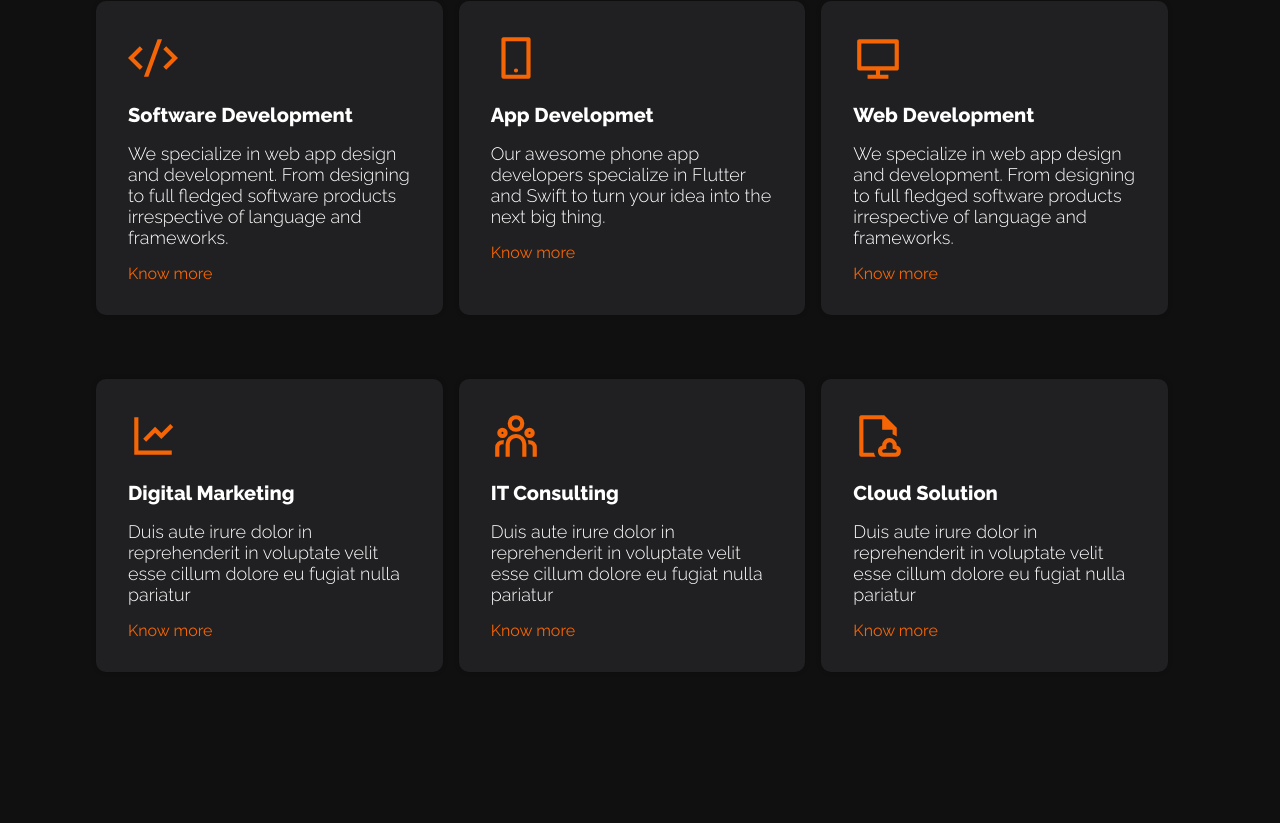
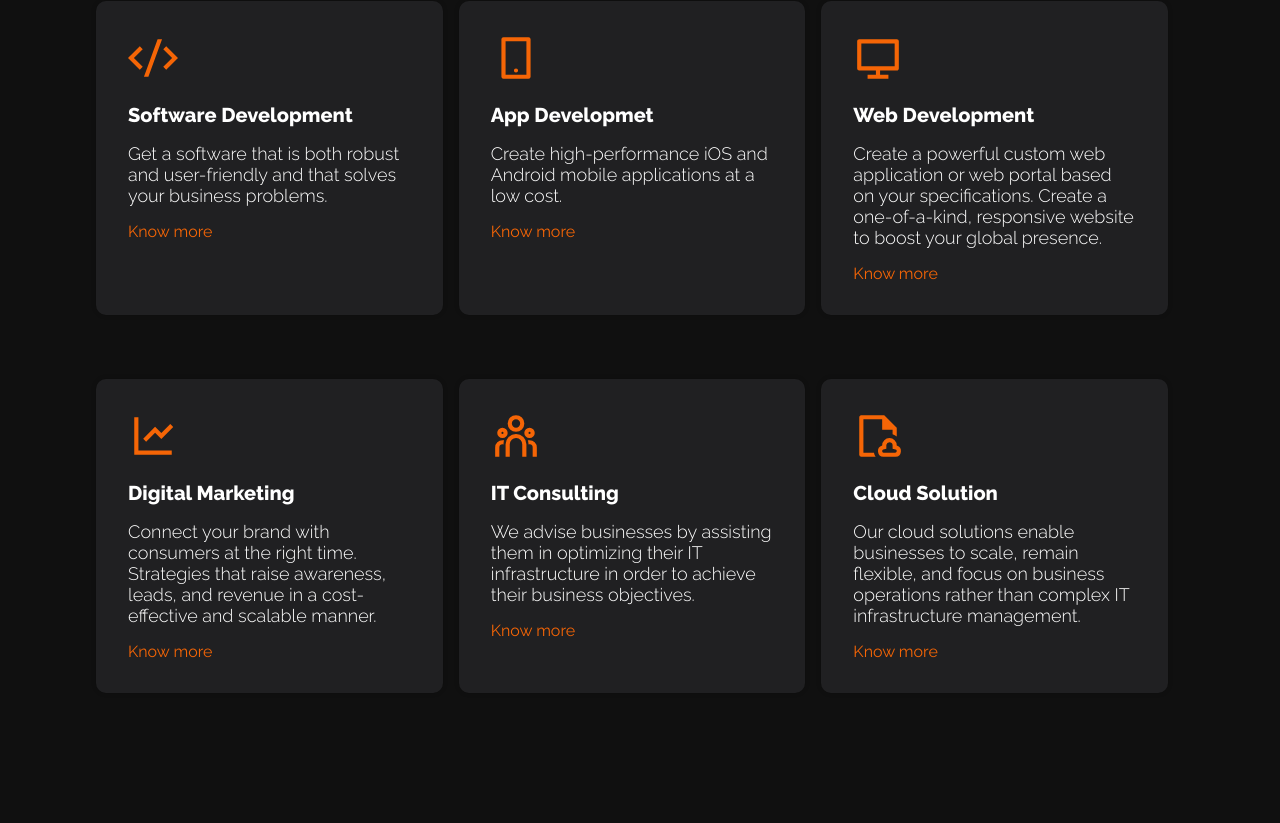
Before and after one commit to susanbhattarai2/awiskaar_frontend, a React (Create React App) app: page / in a window 1280 px wide. Shown: the part 1657-2480 px from the top of the page. Built offline with nearby package versions, Linux system fonts and the light colour scheme; a web font is replaced by a local one.

Commit message:
[Added] preloader

```diff
--- a/public/index.html
+++ b/public/index.html
@@ -39,7 +39,7 @@
 
         .container {
           align-items: center;
-          background-color: white;
+          background-color: black;
           display: flex;
           height: 100vh;
           justify-content: center;
@@ -63,7 +63,7 @@
     <noscript>You need to enable JavaScript to run this app.</noscript>
     <div id="spinner" class="container">
       <!-- <div class="loading"></div> -->
-      <img src="logo.png" />
+      <img src="preloader.gif" />
 
     </div>
     <div id="root"></div>
--- a/src/App.css
+++ b/src/App.css
@@ -103,6 +103,32 @@ body{
               box-shadow: 0 0 20px 0px rgba(0, 0, 0, 0.35);
     }
   }
+  .scale-up-center {
+    -webkit-animation: scale-up-center 0.4s cubic-bezier(0.390, 0.575, 0.565, 1.000) both;
+            animation: scale-up-center 0.4s cubic-bezier(0.390, 0.575, 0.565, 1.000) both;
+  }
+
+@-webkit-keyframes scale-up-center {
+  0% {
+    -webkit-transform: scale(0.5);
+            transform: scale(0.5);
+  }
+  100% {
+    -webkit-transform: scale(1);
+            transform: scale(1);
+  }
+}
+@keyframes scale-up-center {
+  0% {
+    -webkit-transform: scale(0.5);
+            transform: scale(0.5);
+  }
+  100% {
+    -webkit-transform: scale(1);
+            transform: scale(1);
+  }
+}
+
   .shake-vertical {
     -webkit-animation: shake-vertical 10s cubic-bezier(0.455, 0.030, 0.515, 0.955) infinite both;
             animation: shake-vertical 10s cubic-bezier(0.455, 0.030, 0.515, 0.955) infinite both;
--- a/src/App.js
+++ b/src/App.js
@@ -13,7 +13,7 @@ const App = () => {
                 spinner.style.display ='none';
                 setloading(false);
 
-            },500);
+            },2000);
         };
 
     return (
--- a/src/landingPage/about/about.css
+++ b/src/landingPage/about/about.css
@@ -9,8 +9,9 @@
     display: flex;
     flex: 1;
     align-items: flex-end;
+    position: relative;
 }
-/*.ap__about-image::before{
+.ap__about-image::before{
     content: '';
     background: url('../../assets/about1.png'  ) repeat;
     height: 150px;
@@ -23,7 +24,25 @@
     -webkit-transform: translate(-15px,-30px);
     transform: translate(-15px,-30px);
     color: white;
-}*/
+}
+.ap__about-image::after{
+    content: '';
+border: 5px solid;
+  border-image-slice: 100%;
+  border-image-source: none;
+-webkit-border-image-source: -webkit-linear-gradient(145deg,#ff5100,#f98570);
+border-image-source: linear-gradient(145deg,#ff5100,#f98570);
+border-image-slice: 1;
+height: 90%;
+width: 70%;
+display: block;
+position: absolute;
+bottom: 0;
+left: 0;
+-webkit-transform: translate(-5px,20px);
+transform: translate(-5px,20px);
+z-index: -1;
+}
 .ap__about-section{
     display: flex;
     flex: 1;
--- a/src/landingPage/banner/Banner.jsx
+++ b/src/landingPage/banner/Banner.jsx
@@ -3,13 +3,13 @@ import './banner.css'
 import ai from '../../assets/aii.png';
 const Banner = () => (
 
-  <div className="ap__banner section__padding" id="home">
+  <div className="ap__banner section__padding scale-up-center" id="home">
     <div className="ap__banner-content">
       <h1 className='gradient__text'>Let&apos;s Build Something amazing with Awiskaar </h1>
       <p>Awiskaar Solutions is one of the fast emerging company in the valley. We provides every possible services related to the Technology field.</p>
 
       <div className="ap__banner-content-button">
-            <button type="button">Get Started</button>
+            <button type="button"> <a href='#contact'>Get Started</a></button>
       </div>
     </div>
 
--- a/src/landingPage/banner/banner.css
+++ b/src/landingPage/banner/banner.css
@@ -39,7 +39,10 @@
     flex-direction: row;
 }
 
-
+.ap__banner-content-button a{
+    text-decoration: none;
+    color: var(--banner-text);
+}
 
 
 .ap__banner-content-button button {
--- a/src/landingPage/services/Services.jsx
+++ b/src/landingPage/services/Services.jsx
@@ -23,8 +23,7 @@ const Services=()=> {
                     Software Development
                 </div>
                 <div className='ap__service-card-content-text'>
-                We specialize in web app design and development.
-                From designing to full fledged software products irrespective of language and frameworks.
+                Get a software that is both robust and user-friendly and that solves your business problems.
                 </div>
                 <div className='ap__service-card-content-knowmore'>
                 <a href='#knowmore'>Know more </a>
@@ -39,7 +38,7 @@ const Services=()=> {
                     App Developmet
                 </div>
                 <div className='ap__service-card-content-text'>
-                Our awesome phone app developers specialize in Flutter and Swift to turn your idea into the next big thing.
+                Create high-performance iOS and Android mobile applications at a low cost.
                 </div>
                 <div className='ap__service-card-content-knowmore'>
                 <a href='#knowmore'>Know more </a>
@@ -53,8 +52,8 @@ const Services=()=> {
                     Web Development
                 </div>
                 <div className='ap__service-card-content-text'>
-                We specialize in web app design and development.
-                From designing to full fledged software products irrespective of language and frameworks.
+                Create a powerful custom web application or web portal based on your specifications.
+                Create a one-of-a-kind, responsive website to boost your global presence.
                 </div>
                 <div className='ap__service-card-content-knowmore'>
                 <a href='#knowmore'>Know more </a>
@@ -71,7 +70,8 @@ const Services=()=> {
                     Digital Marketing
                 </div>
                 <div className='ap__service-card-content-text'>
-                Duis aute irure dolor in reprehenderit in voluptate velit esse cillum dolore eu fugiat nulla pariatur
+                Connect your brand with consumers at the right time.
+                Strategies that raise awareness, leads, and revenue in a cost-effective and scalable manner.
                 </div>
                 <div className='ap__service-card-content-knowmore'>
                 <a href='#knowmore'>Know more </a>
@@ -85,7 +85,7 @@ const Services=()=> {
                     IT Consulting
                 </div>
                 <div className='ap__service-card-content-text'>
-                Duis aute irure dolor in reprehenderit in voluptate velit esse cillum dolore eu fugiat nulla pariatur
+                We advise businesses by assisting them in optimizing their IT infrastructure in order to achieve their business objectives.
                 </div>
                 <div className='ap__service-card-content-knowmore'>
                 <a href='#knowmore'>Know more </a>
@@ -99,7 +99,8 @@ const Services=()=> {
                     Cloud Solution
                 </div>
                 <div className='ap__service-card-content-text'>
-                Duis aute irure dolor in reprehenderit in voluptate velit esse cillum dolore eu fugiat nulla pariatur
+                Our cloud solutions enable businesses to scale, remain flexible,
+                and focus on business operations rather than complex IT infrastructure management.
                 </div>
                 <div className='ap__service-card-content-knowmore'>
                 <a href='#knowmore'>Know more </a>
```
Also changed, not shown: public/preloader.gif (added).
